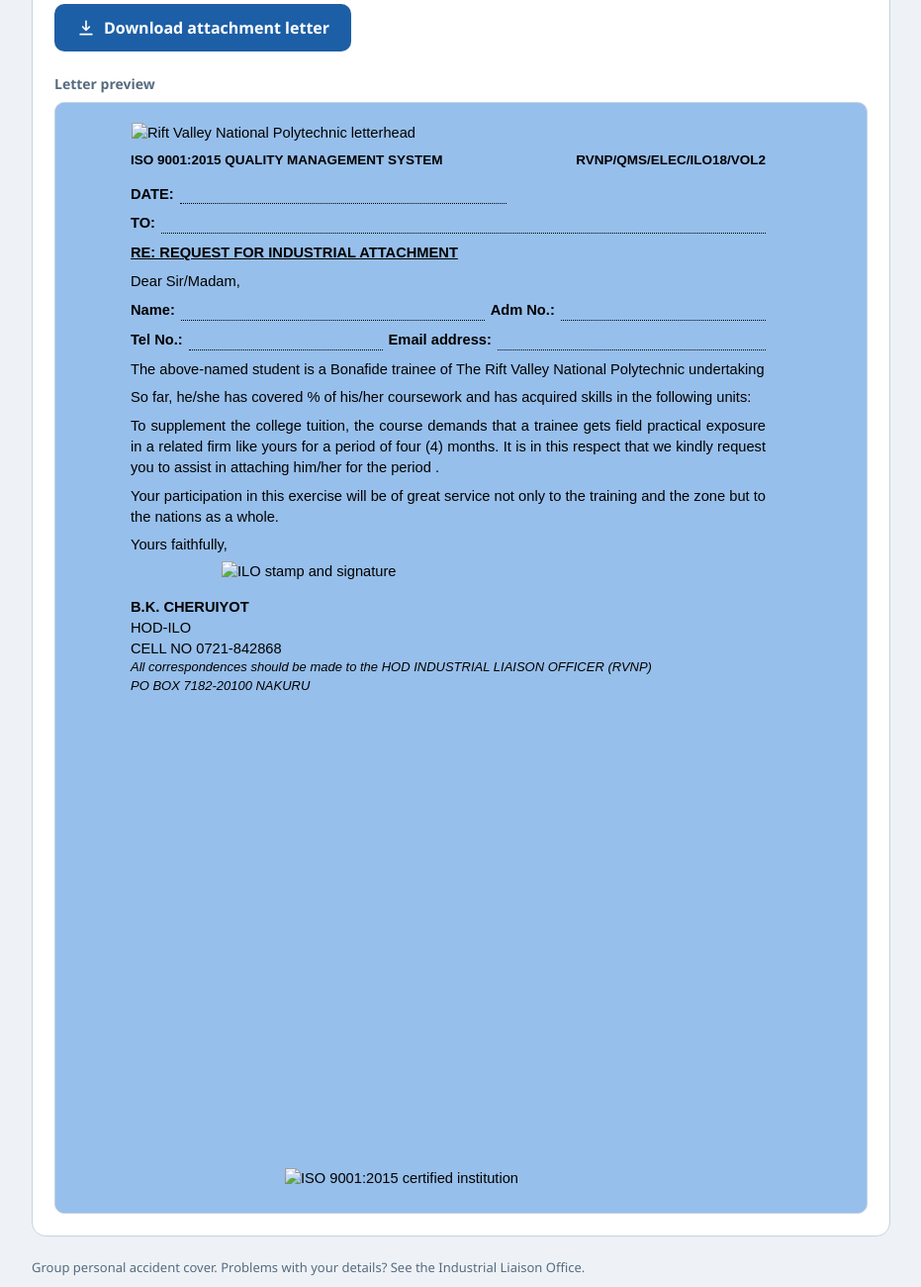
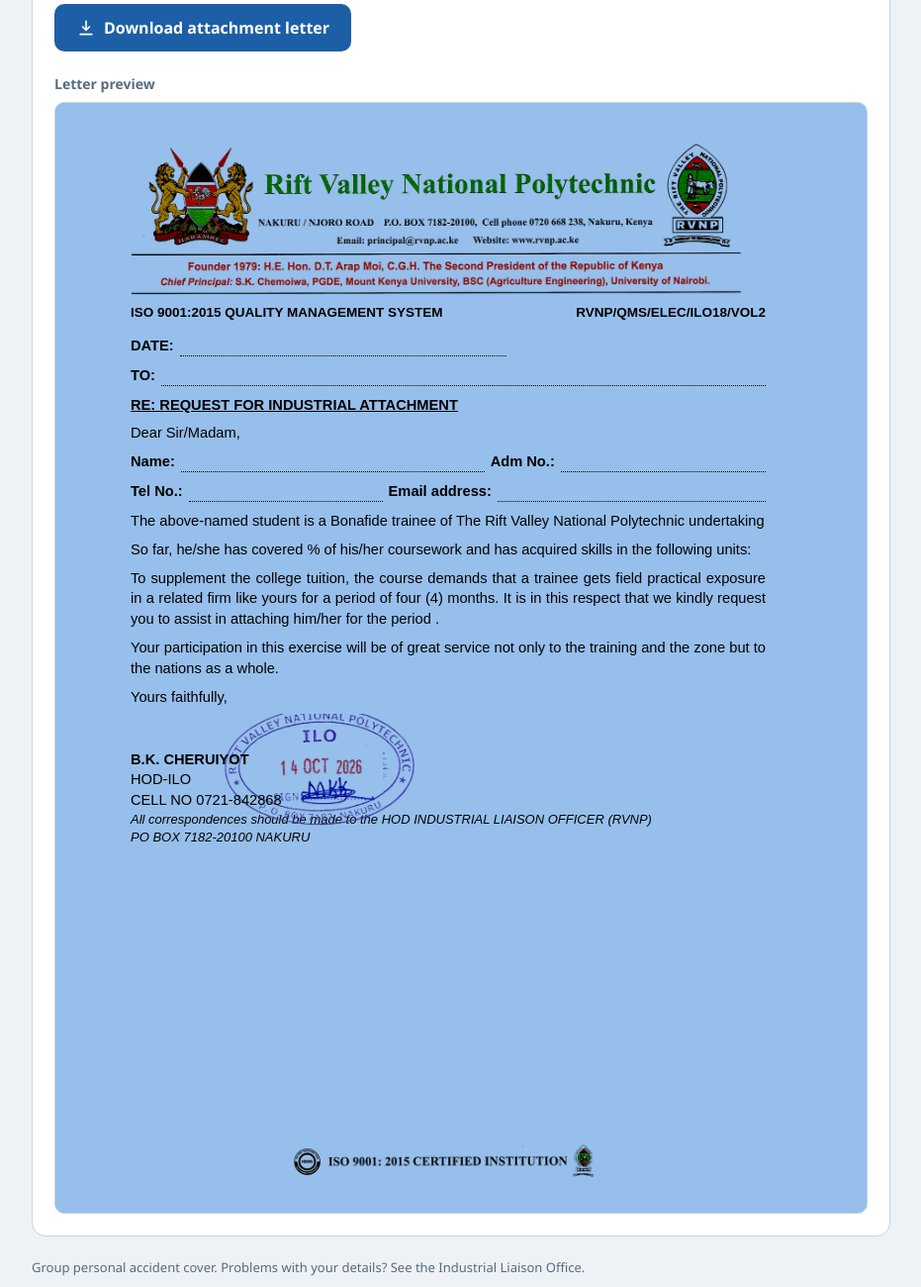
Before and after one commit to kipchumbamaurice7-bit/Mkattachment-letters, a website: page index.html in a window 1280 px wide. Shown: the part 860-2160 px from the top of the page at 99% size, without its empty margins (174-1105 px from the left). Drawn offline with nearby package versions, Linux system fonts and the light colour scheme; no server answers.

Commit message:
Add files via upload

```diff
--- a/index.html
+++ b/index.html
@@ -5,7 +5,7 @@
 <style>
 :root{--bg:#eef2f6;--card:#fff;--ink:#12304f;--mut:#566b80;--ac:#1d5fa6;--acd:#154a85;--soft:#e4eefa;--bd:#c7d3e0;--in:#fff;--ok:#17703a;--okb:#e6f4ea;--er:#b3261e;--erb:#fdecea;--on:#fff}
 @media (prefers-color-scheme:dark){:root{--bg:#0e1722;--card:#16222f;--ink:#e6eef7;--mut:#9db0c3;--ac:#6fb0f5;--acd:#8cc2fa;--soft:#1c3250;--bd:#2f4358;--in:#101b27;--ok:#6fd08c;--okb:#14301f;--er:#ff8a80;--erb:#3a1916;--on:#0b1420}}
-@font-face{font-family:"CoverFont";src:url(assets/cover_font.ttf) format("truetype")}
+@font-face{font-family:"CoverFont";src:url(cover_font.ttf) format("truetype")}
 *,*:before,*:after{box-sizing:border-box}
 [hidden]{display:none!important}
 html{-webkit-text-size-adjust:100%}
@@ -93,7 +93,7 @@
 <svg viewBox="0 0 24 24" fill="none" stroke="currentColor" stroke-width="2" stroke-linecap="round" stroke-linejoin="round" aria-hidden="true"><path d="M12 4v11m0 0l-4-4m4 4l4-4M5 20h14"/></svg><span>Download attachment letter</span></button></div>
 <div class="pvh" id="pvh">Letter preview</div>
 <div class="pv" id="pv"><div id="sc"><div id="L">
-<img class="h" src="assets/letterhead.png" alt="Rift Valley National Polytechnic letterhead">
+<img class="h" src="letterhead.png" alt="Rift Valley National Polytechnic letterhead">
 <div class="r"><span>ISO 9001:2015 QUALITY MANAGEMENT SYSTEM</span><span>RVNP/QMS/ELEC/ILO18/VOL2</span></div>
 <div class="ln"><b>DATE:</b><span class="fd" style="max-width:330px"></span></div>
 <div class="ln"><b>TO:</b><span class="fd"></span></div>
@@ -107,9 +107,9 @@
 <p class="j" id="pol">The Rift Valley National Polytechnic Liaison centre has arranged for the group personal accident policy number <b id="pnum"></b> from <b id="pins"></b>.</p>
 <p class="j">Your participation in this exercise will be of great service not only to the training and the zone but to the nations as a whole.</p>
 <p class="d">Yours faithfully,</p>
-<div class="sg"><img src="assets/signature.png" alt="ILO stamp and signature"><div style="padding-top:34px"><b>B.K. CHERUIYOT</b><br>HOD-ILO<br>CELL NO 0721-842868</div></div>
+<div class="sg"><img src="signature.png" alt="ILO stamp and signature"><div style="padding-top:34px"><b>B.K. CHERUIYOT</b><br>HOD-ILO<br>CELL NO 0721-842868</div></div>
 <p class="d" style="font-style:italic;font-size:13px;margin:4px 0 0">All correspondences should be made to the HOD INDUSTRIAL LIAISON OFFICER (RVNP)<br>PO BOX 7182-20100 NAKURU</p>
-<img class="ft" src="assets/iso.png" alt="ISO 9001:2015 certified institution">
+<img class="ft" src="iso.png" alt="ISO 9001:2015 certified institution">
 </div></div></div>
 </section>
 
@@ -138,7 +138,7 @@
 /* course key: [course title, % of coursework covered, units] -- loaded from the admin site */
 var C={};
 var SETTINGS={policyNumber:"",insurer:"",policyStart:"2000-01-01",policyEnd:"2000-01-01",issueDate:"2000-01-01"};
-var COVER_BG="assets/cover_bg.jpg";
+var COVER_BG="cover_bg.jpg";
 function api(path,opt){return fetch("/api/"+path,opt).then(function(r){return r.json()})}
 (function(){api("courses").then(function(d){var sel=document.getElementById("co");
  (d.courses||[]).forEach(function(c){C[c.key]=[c.title,c.percent,c.units];var o=document.createElement("option");o.value=c.key;o.textContent=c.title;sel.appendChild(o)});
```
Also changed, not shown: netlify.toml.
